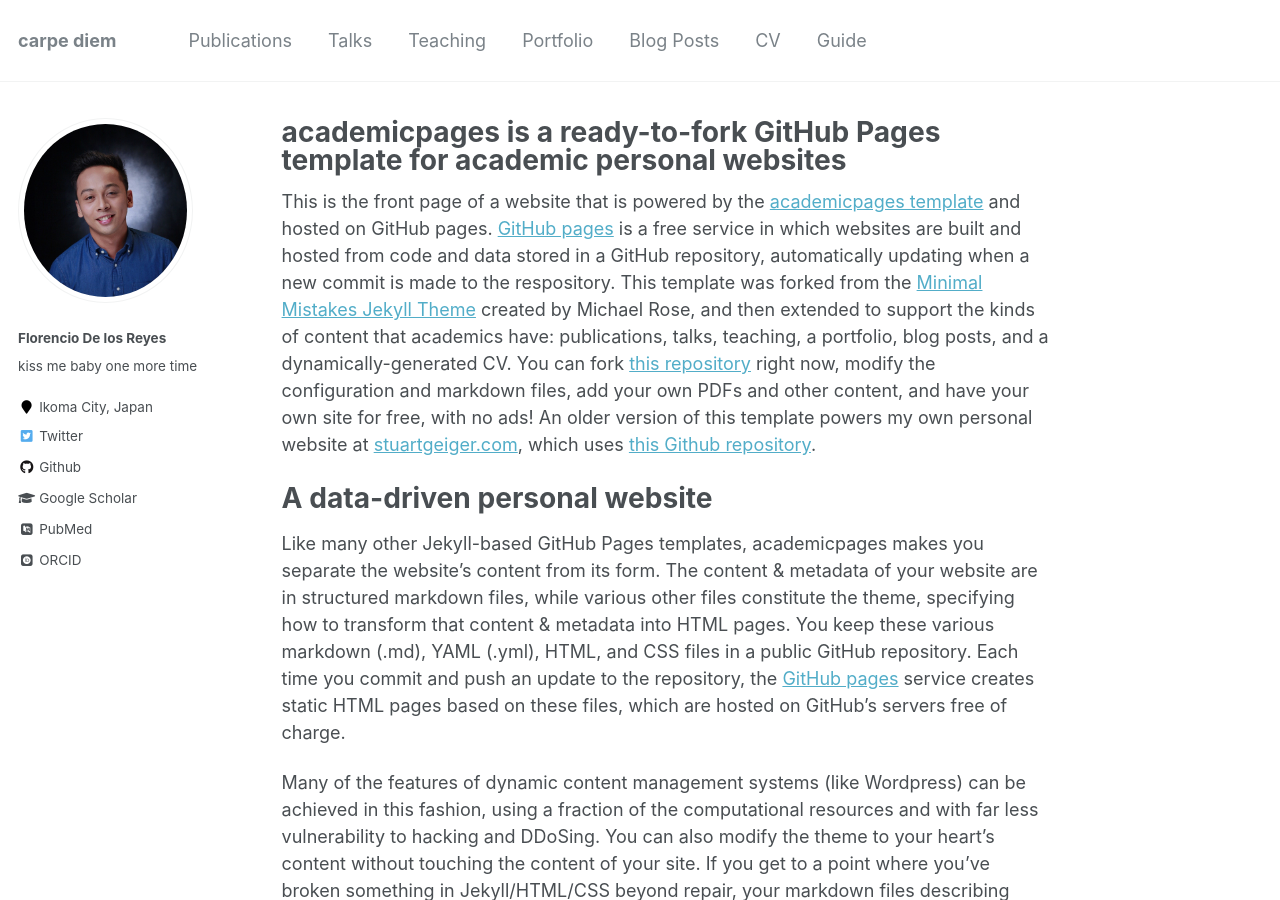
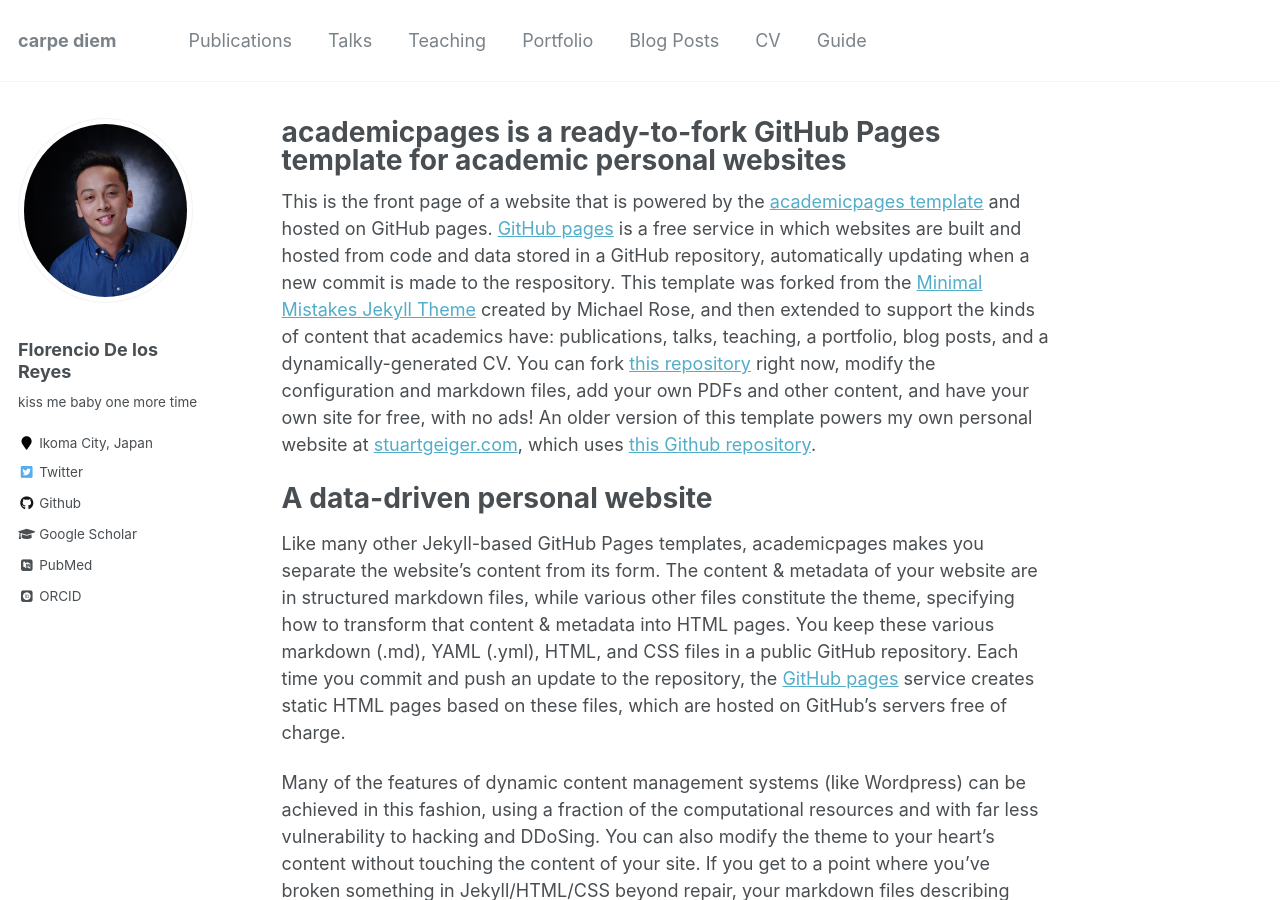
Before and after one commit to fddelosreyes/fddelosreyes.github.io, a Jekyll site: the page built from _pages/about.md, in a window 1280 px wide and 900 px high. Built offline with Jekyll 4.4.1, drawn with Linux system fonts in a browser that asks for light colours; some web fonts are replaced.

```diff
--- a/_config.yml
+++ b/_config.yml
@@ -80,7 +80,7 @@ analytics:
 
 # Site Author
 author:
-  name             : "<h5>Florencio De los Reyes</h5>"
+  name             : "<h4>Florencio De los Reyes</h4>"
   avatar           : "enzo.jpeg"
   bio              : "kiss me baby one more time"
   location         : "Ikoma City, Japan"
```
